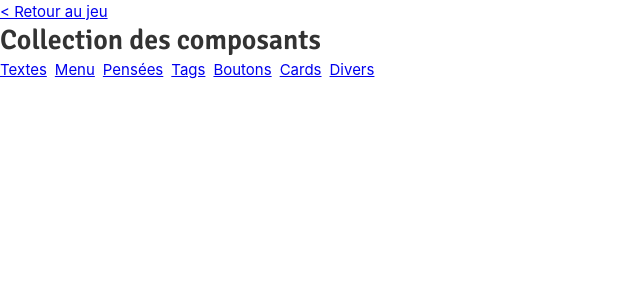
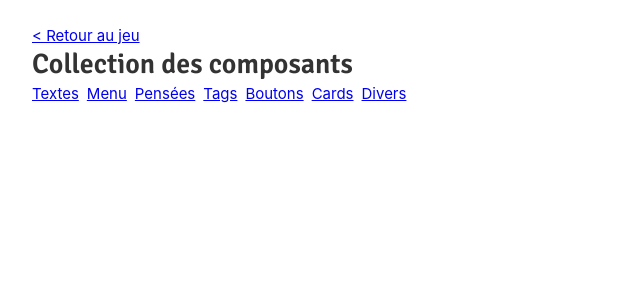
Before and after one commit to loristewis/gob_green-latitude-front, a Vue app: page /collection in a window 1280 px wide. Shown: the top 300 px of the page, without its empty margins (0-640 px from the left). Built offline with nearby package versions, Linux system fonts and the light colour scheme.

Commit message:
fix: collection container padding

```diff
--- a/src/views/Collection.vue
+++ b/src/views/Collection.vue
@@ -116,6 +116,8 @@ export default {
 
 <style lang="scss">
 .collection-container {
+  padding: 24px 32px;
+
   .component-container {
     & > h1 {
       margin: 24px auto 8px;
```
